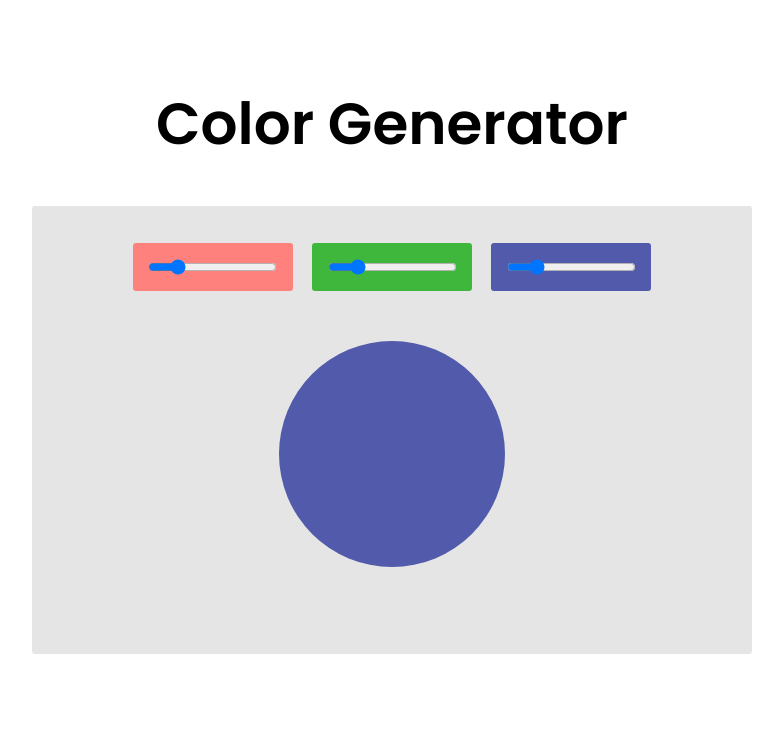
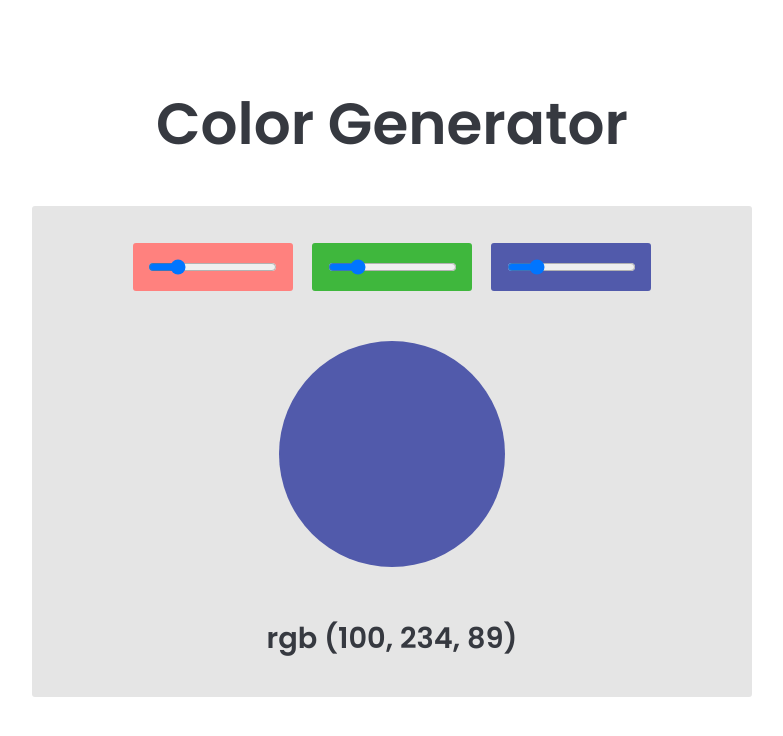
Before and after one commit to jbiers/color-generator, a React (Create React App) app: page / in a window 1280 px wide. Shown: the top 736 px of the page, without its empty margins (248-1031 px from the left). Built offline with nearby package versions, Linux system fonts and the light colour scheme.

Commit message:
added rgb code

```diff
--- a/src/components/ColorGenerator/index.tsx
+++ b/src/components/ColorGenerator/index.tsx
@@ -1,4 +1,5 @@
 import { GeneratedColor } from "../GeneratedColor";
+import { GeneratedColorCode } from "../GeneratedColorCode";
 import { Container } from "./styles";
 
 export function ColorGenerator() {
@@ -20,6 +21,8 @@ export function ColorGenerator() {
             </div>
 
             <GeneratedColor />
+            <GeneratedColorCode />
+
         </Container>
     )
 }
--- /dev/null
+++ b/src/components/GeneratedColorCode/index.tsx
@@ -0,0 +1,12 @@
+import { ColorCode } from "./styles";
+
+export function GeneratedColorCode() {
+    return (
+        <ColorCode>
+            rgb (
+            <span className="rgbRed">100</span>,&nbsp;
+            <span className="rgbGreen">234</span>,&nbsp;
+            <span className="rgbBlue">89</span>)
+        </ColorCode>
+    )
+}
--- /dev/null
+++ b/src/components/GeneratedColorCode/styles.ts
@@ -0,0 +1,9 @@
+import styled from "styled-components"
+
+export const ColorCode = styled.div`
+    width: 100%;
+    text-align: center;
+    font-weight: bold;
+    font-size: 1.8rem;
+    color: var(--dark-gray);
+`
--- a/src/components/Header/styles.ts
+++ b/src/components/Header/styles.ts
@@ -5,6 +5,7 @@ export const Container = styled.header`
     justify-content: center;
     align-items: center;
     text-align: center;
+    color: var(--dark-gray);
 
     h1 {
         margin-top: 5rem;
```
